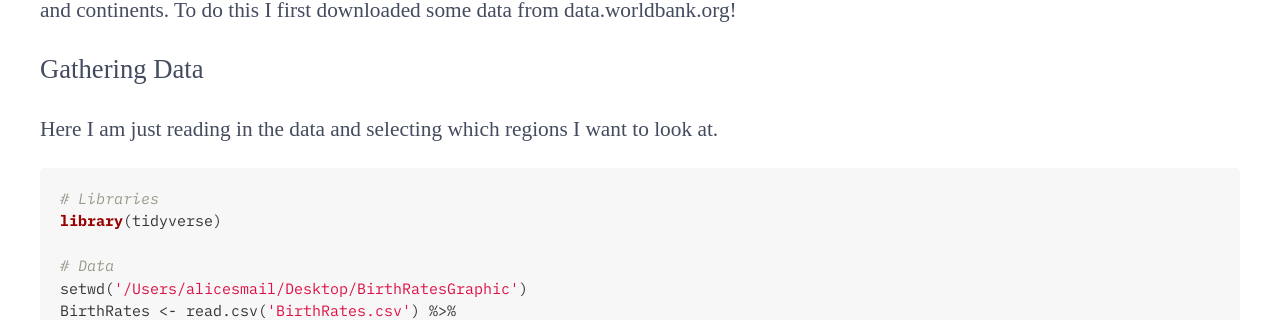
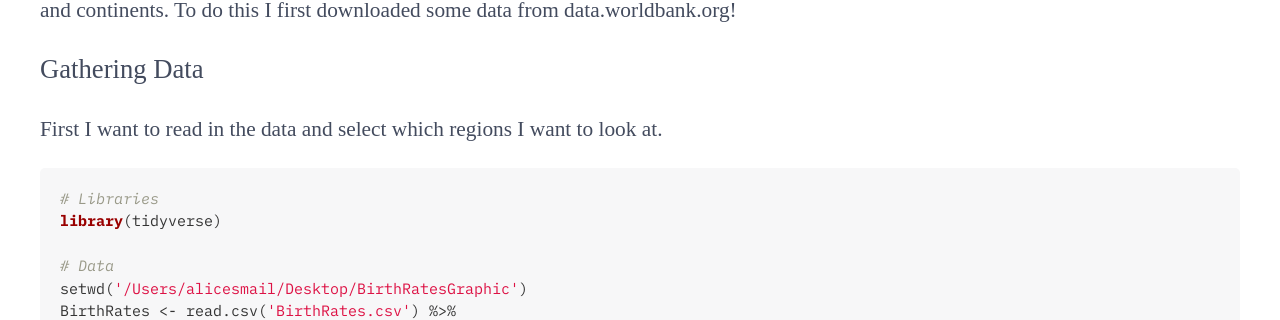
Before and after one commit to alicesmail12/alicesmail12.github.io, a Jekyll site: the page Blog/BirthRates/BirthRates.html, which Jekyll copies as it is, in a window 1280 px wide and 900 px high. Shown: the part 223-543 px from the top of the window. Built offline with Jekyll 4.4.1, drawn with Linux system fonts in a browser that asks for light colours; some web fonts are replaced.

Commit message:
Update BirthRates.html

```diff
--- a/Blog/BirthRates/BirthRates.html
+++ b/Blog/BirthRates/BirthRates.html
@@ -442,7 +442,7 @@ and continents. To do this I first downloaded some data from data.worldbank.org!
 <h2>
 Gathering Data
 </h2>
-<p>Here I am just reading in the data and selecting which regions I want
+<p>First I want to read in the data and select which regions I want
 to look at.</p>
 <pre class="r"><code># Libraries
 library(tidyverse)
```
